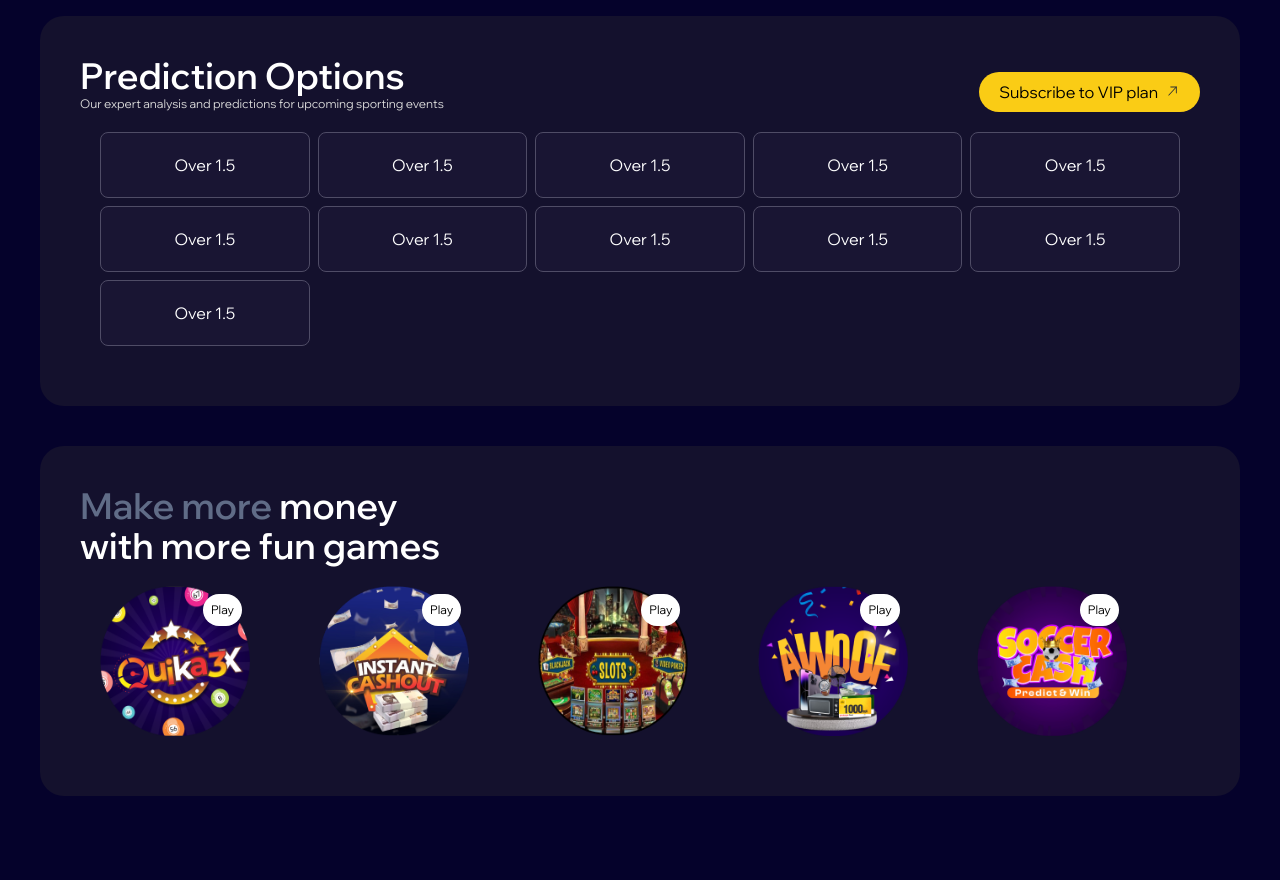
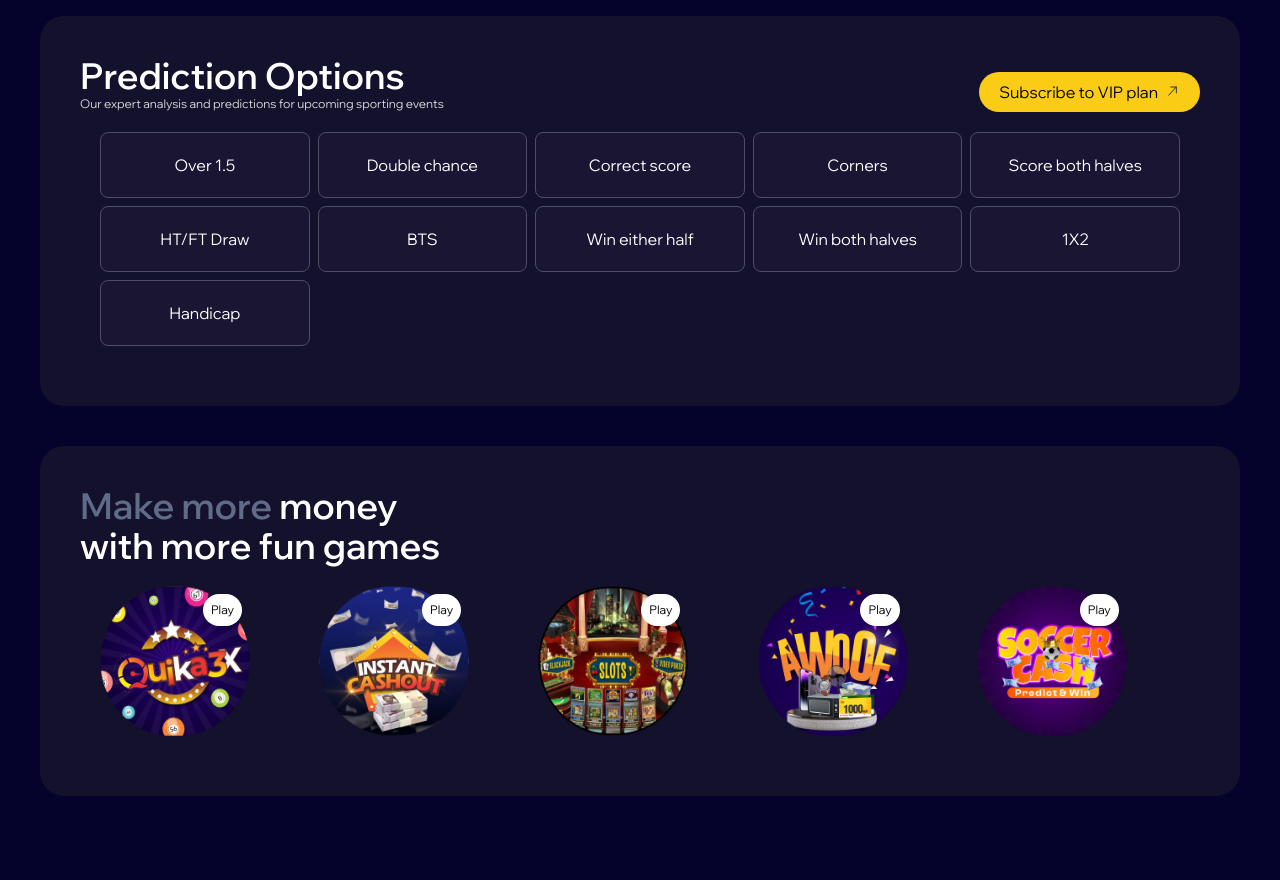
Before and after one commit to daiveedb/predictions, a Next.js app: page / in a window 1280 px wide. Shown: the part 940-1820 px from the top of the page. Built offline with nearby package versions, Linux system fonts and the light colour scheme; no server answers.

Commit message:
prediction options updated

```diff
--- a/src/components/Pricing/GameDropDown.tsx
+++ b/src/components/Pricing/GameDropDown.tsx
@@ -42,9 +42,9 @@ const GameDropDown = ({ name, price }: { name: string; price: number }) => {
       </p>
       <div className="bg-[#FFFFFF1A] rounded-md p-2">
         {/* @ts-ignore */}
-        {gameDetails[name].map((item: string) => {
+        {gameDetails[name].map((item: string, index: number) => {
           return (
-            <div>
+            <div key={index}>
               <p className="text-xs sm:text-sm py-1">{item}</p>
             </div>
           );
--- a/src/dummydata.tsx
+++ b/src/dummydata.tsx
@@ -37,16 +37,16 @@ export const navLinks: navLinkProps[] = [
 
 export const predictionOptions: string[] = [
   "Over 1.5",
-  "Over 1.5",
-  "Over 1.5",
-  "Over 1.5",
-  "Over 1.5",
-  "Over 1.5",
-  "Over 1.5",
-  "Over 1.5",
-  "Over 1.5",
-  "Over 1.5",
-  "Over 1.5",
+  "Double chance",
+  "Correct score",
+  "Corners",
+  "Score both halves",
+  "HT/FT Draw",
+  "BTS",
+  "Win either half",
+  "Win both halves",
+  "1X2",
+  "Handicap",
 ];
 
 export const otherGames: gameIconProps[] = [
```
